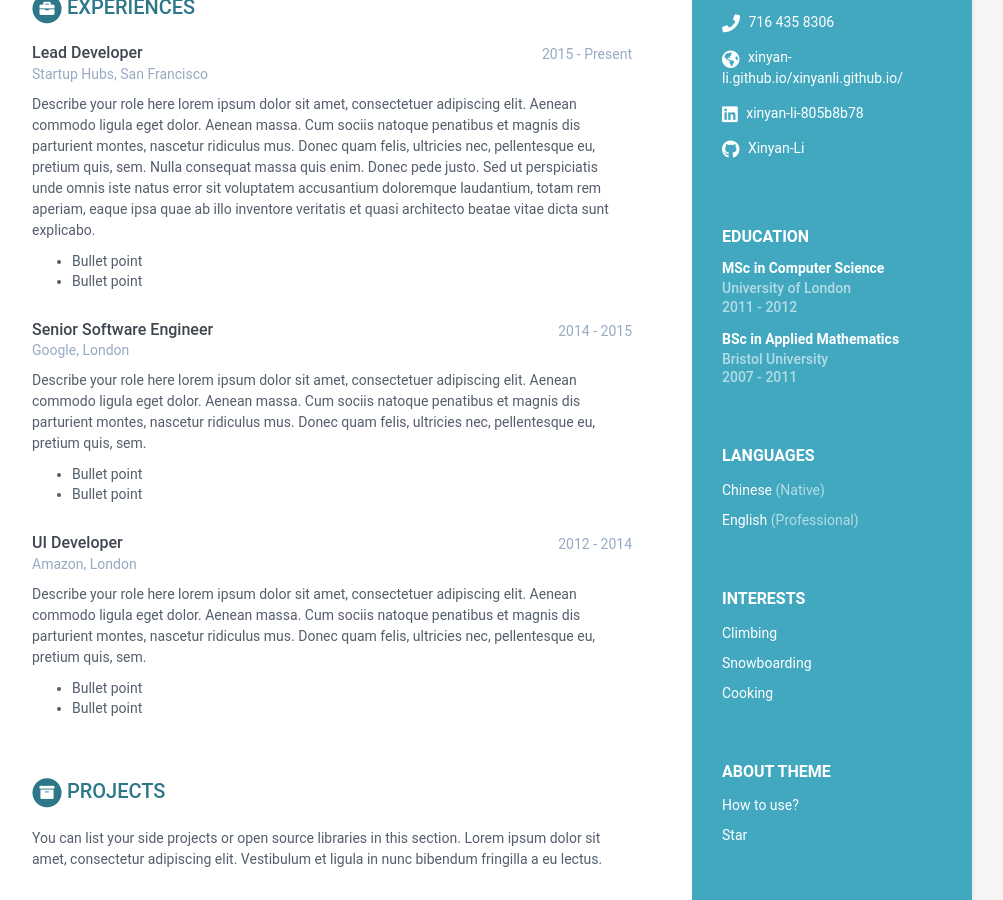
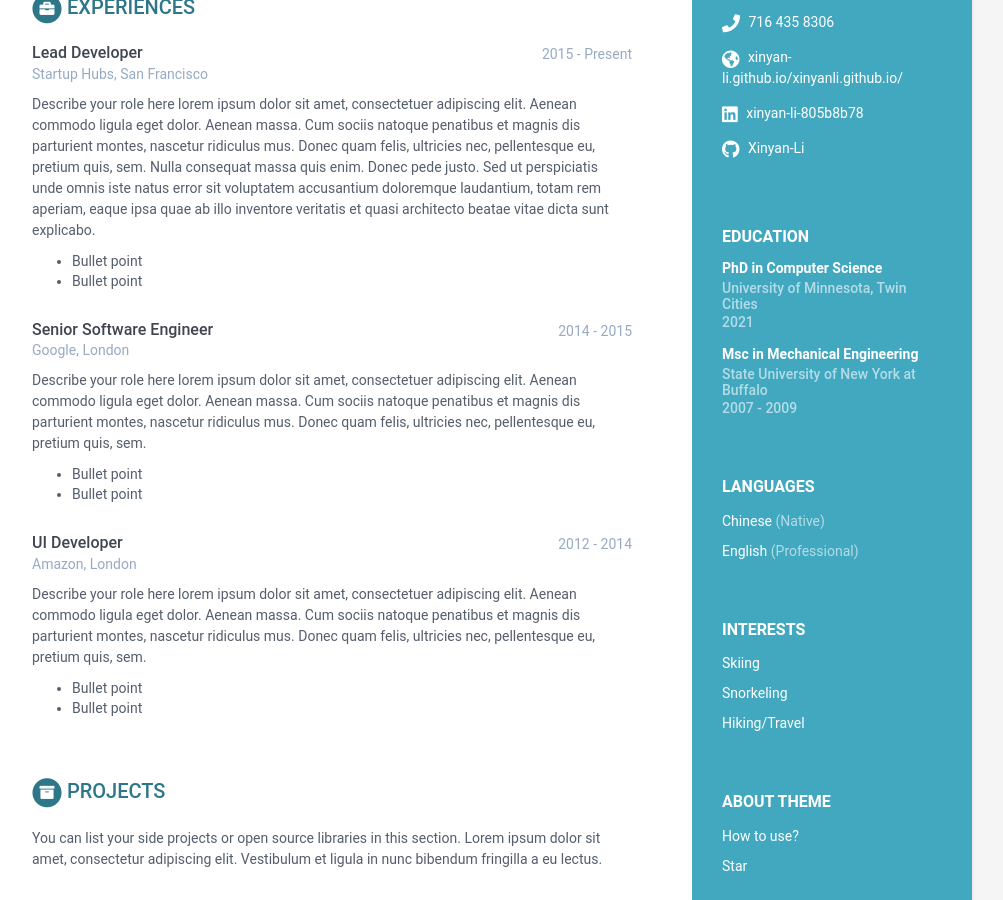
Before and after one commit to Xinyan-Li/xinyanli.github.io, a Jekyll site: the page built from index.html, in a window 1280 px wide and 900 px high, scrolled down 321 px. Shown: the whole window, without its empty margins (168-1171 px from the left). Built offline with Jekyll 4.4.1, drawn with Linux system fonts in a browser that asks for light colours.

Commit message:
Update data.yml

```diff
--- a/_data/data.yml
+++ b/_data/data.yml
@@ -29,13 +29,13 @@ sidebar:
 
 
     interests:
-      - item: Climbing
+      - item: Skiing
         link:
 
-      - item: Snowboarding
+      - item: Snorkeling
         link:
 
-      - item: Cooking
+      - item: Hiking/Travel
         link:
 
 career-profile:
@@ -50,9 +50,9 @@ career-profile:
       Second paragraph if required.
 
 education:
-    - degree: MSc in Computer Science
-      university: University of London
-      time: 2011 - 2012
+    - degree: PhD in Computer Science
+      university: University of Minnesota, Twin Cities
+      time: 2021
       details: |
         Describe your study here lorem ipsum dolor sit amet, consectetuer
         adipiscing elit. Aenean commodo ligula eget dolor. Aenean massa. Cum
@@ -63,9 +63,9 @@ education:
           - Bullet point
           - Bullet point
 
-    - degree: BSc in Applied Mathematics
-      university: Bristol University
-      time: 2007 - 2011
+    - degree: Msc in Mechanical Engineering
+      university: State University of New York at Buffalo
+      time: 2007 - 2009
       details: |
         Describe your study here lorem ipsum dolor sit amet, consectetuer
         adipiscing elit. Aenean commodo ligula eget dolor. Aenean massa. Cum
```
